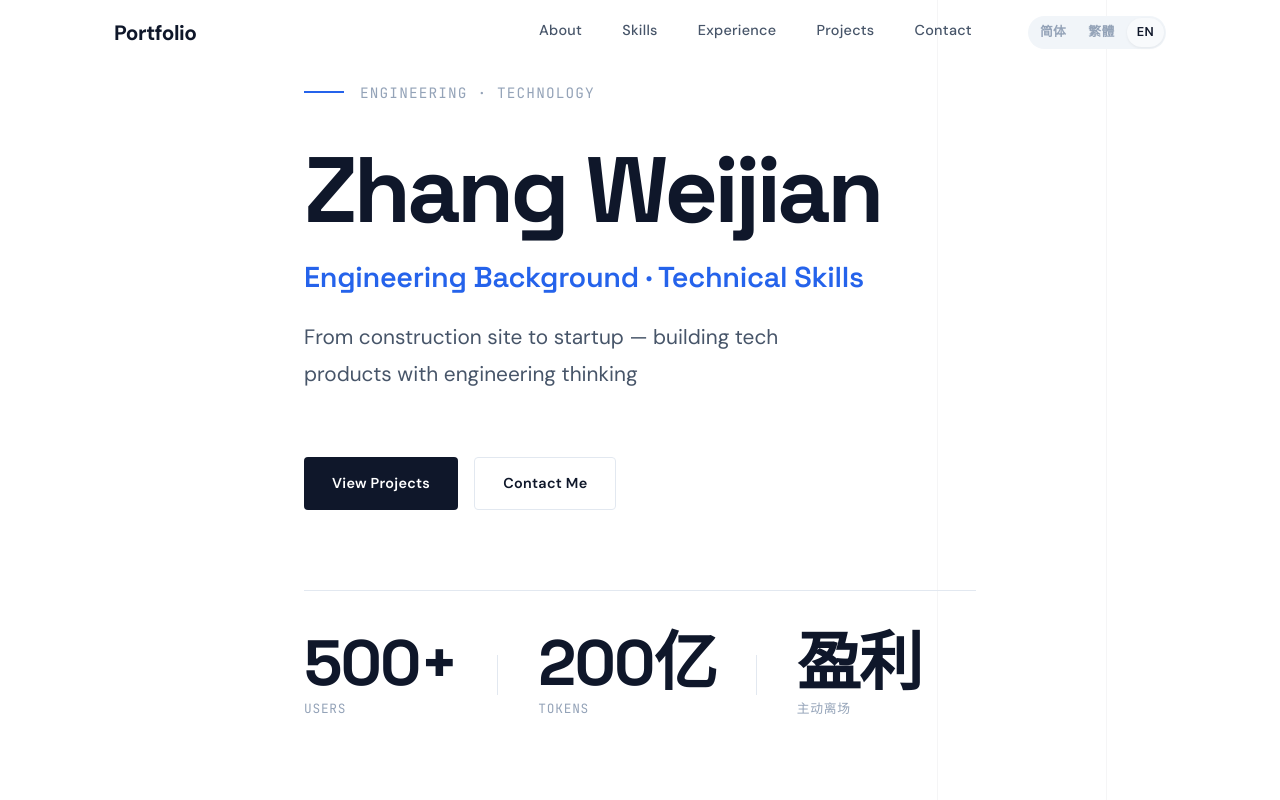
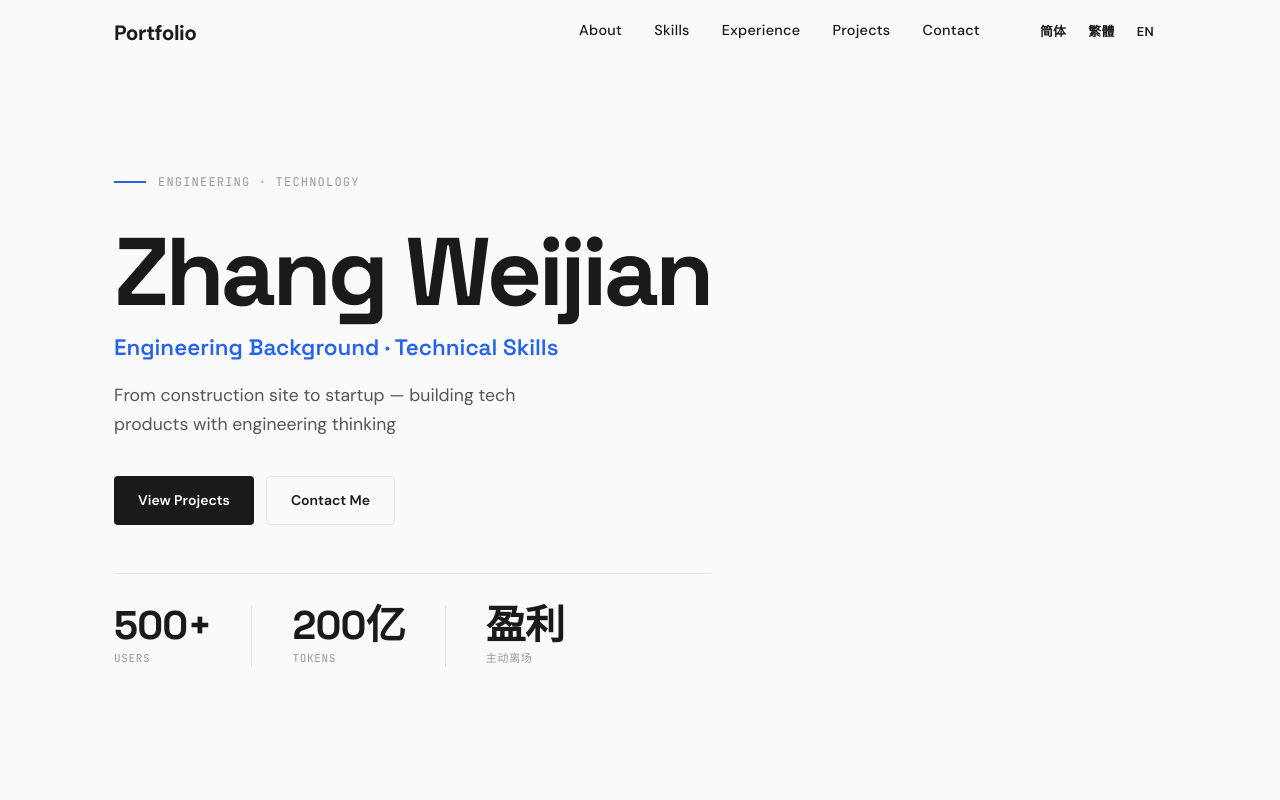
Before and after one commit to entropy66/portfolio, a React (Vite) app: page / in a window 1280 px wide. Shown: the top 800 px of the page. Built offline with nearby package versions, Linux system fonts and the light colour scheme.

Commit message:
v3: prototype-matching design system, Hero component

```diff
--- a/src/components/Hero/Hero.module.css
+++ b/src/components/Hero/Hero.module.css
@@ -2,175 +2,112 @@
   min-height: 100vh;
   display: flex;
   align-items: center;
-  position: relative;
-  overflow: hidden;
-  background: var(--color-bg);
+  padding: 7.5rem var(--space-lg) 5rem;
+  max-width: var(--max-width);
+  margin: 0 auto;
 }
-
-.content {
-  position: relative;
-  z-index: 1;
-  max-width: 720px;
-}
-
+.content { max-width: 640px; }
 .label {
   display: flex;
   align-items: center;
-  gap: var(--space-md);
-  margin-bottom: var(--space-xl);
+  gap: 12px;
+  margin-bottom: 2rem;
 }
-
 .labelLine {
-  width: 40px;
+  width: 32px;
   height: 2px;
-  background: var(--color-accent);
+  background: var(--ac);
 }
-
 .labelText {
-  font-size: var(--text-sm);
-  color: var(--color-text-muted);
-  font-family: var(--font-mono);
-  letter-spacing: 0.08em;
+  font-size: 12px;
+  color: var(--tx3);
+  font-family: var(--fm);
   text-transform: uppercase;
+  letter-spacing: 0.1em;
 }
-
 .name {
   font-size: var(--text-hero);
   font-weight: 700;
-  font-family: var(--font-display);
+  font-family: var(--fd);
   letter-spacing: -0.04em;
-  color: var(--color-text);
-  line-height: 1.0;
-  margin-bottom: var(--space-lg);
+  color: var(--tx);
+  line-height: 1;
+  margin-bottom: 1rem;
 }
-
 .title {
-  font-size: var(--text-xl);
-  color: var(--color-accent);
+  font-size: clamp(1.1rem, 1rem + 0.5vw, 1.4rem);
+  color: var(--ac);
   font-weight: 600;
-  font-family: var(--font-display);
-  margin-bottom: var(--space-lg);
-  letter-spacing: -0.01em;
+  font-family: var(--fd);
+  margin-bottom: 1.25rem;
 }
-
 .tagline {
-  font-size: var(--text-lg);
-  color: var(--color-text-secondary);
-  max-width: 520px;
+  font-size: 1.1rem;
+  color: var(--tx2);
+  max-width: 480px;
   line-height: var(--leading-relaxed);
-  margin-bottom: var(--space-2xl);
+  margin-bottom: 2.25rem;
 }
-
 .ctaRow {
   display: flex;
-  gap: var(--space-md);
-  flex-wrap: wrap;
-  margin-bottom: var(--space-3xl);
+  gap: 12px;
+  margin-bottom: 3rem;
 }
-
 .cta {
   display: inline-flex;
   align-items: center;
-  gap: var(--space-sm);
-  padding: 14px 28px;
-  border-radius: var(--radius-sm);
-  font-size: var(--text-sm);
+  gap: 0.5rem;
+  padding: 12px 24px;
+  border-radius: var(--radius);
+  font-size: 14px;
   font-weight: 600;
-  letter-spacing: 0.02em;
-  transition: all var(--duration-normal) var(--ease-out-expo);
+  transition: all var(--duration-normal) var(--ease);
 }
-
 .ctaPrimary {
-  background: var(--color-text);
+  background: var(--tx);
   color: #fff;
 }
-
 .ctaPrimary:hover {
-  background: var(--color-accent);
-  transform: translateY(-1px);
+  background: var(--ac);
+  color: #fff;
 }
-
 .ctaSecondary {
-  border: 1.5px solid var(--color-border);
-  color: var(--color-text);
+  border: 1.5px solid var(--bd);
+  color: var(--tx);
 }
-
 .ctaSecondary:hover {
-  border-color: var(--color-accent);
-  color: var(--color-accent);
-  transform: translateY(-1px);
+  border-color: var(--ac);
+  color: var(--ac);
 }
-
 .heroMetrics {
   display: flex;
-  align-items: center;
-  gap: var(--space-xl);
-  padding-top: var(--space-xl);
-  border-top: 1px solid var(--color-border);
+  gap: 2.5rem;
+  padding-top: 2rem;
+  border-top: 1px solid var(--bd);
 }
-
-.metric {
-  display: flex;
-  flex-direction: column;
-  gap: var(--space-xs);
+.metric { display: flex; flex-direction: column; }
+.metricNumber {
+  font-size: clamp(1.8rem, 1.5rem + 1.5vw, 2.5rem);
+  font-weight: 700;
+  font-family: var(--fd);
+  line-height: 1;
+  letter-spacing: -0.02em;
 }
-
-.metricNumber {
-  font-size: var(--text-3xl);
-  font-weight: 700;
-  font-family: var(--font-display);
-  color: var(--color-text);
-  line-height: 1;
-  letter-spacing: -0.03em;
-}
-
 .metricLabel {
-  font-size: var(--text-xs);
-  color: var(--color-text-muted);
-  font-family: var(--font-mono);
+  font-size: 11px;
+  color: var(--tx3);
+  font-family: var(--fm);
   text-transform: uppercase;
   letter-spacing: 0.06em;
+  margin-top: 4px;
 }
-
 .metricDivider {
   width: 1px;
-  height: 40px;
-  background: var(--color-border);
+  background: var(--bd);
+  align-self: stretch;
 }
-
-.gridDecor {
-  position: absolute;
-  top: 0;
-  right: 0;
-  bottom: 0;
-  width: 40%;
-  pointer-events: none;
-  opacity: 0.04;
+@media (max-width: 768px) {
+  .hero { min-height: auto; padding: 6rem 0 4rem; }
+  .heroMetrics { flex-direction: column; gap: 1.25rem; }
+  .metricDivider { width: 40px; height: 1px; }
 }
-
-.gridLine {
-  position: absolute;
-  top: 0;
-  bottom: 0;
-  width: 1px;
-  background: var(--color-text);
-}
-
-.gridLine:nth-child(1) { left: 33%; }
-.gridLine:nth-child(2) { left: 66%; }
-.gridLine:nth-child(3) { left: 100%; }
-
-@media (max-width: 768px) {
-  .hero {
-    min-height: auto;
-    padding: 6rem 0 4rem;
-  }
-  .content { max-width: 100%; }
-  .heroMetrics {
-    flex-direction: column;
-    align-items: flex-start;
-    gap: var(--space-lg);
-  }
-  .metricDivider { width: 40px; height: 1px; }
-  .gridDecor { display: none; }
-}
--- a/src/components/Hero/Hero.tsx
+++ b/src/components/Hero/Hero.tsx
@@ -2,111 +2,45 @@ import { motion } from 'framer-motion'
 import { useI18n } from '../../i18n/context'
 import styles from './Hero.module.css'
 
-const easeOutExpo = [0.16, 1, 0.3, 1] as const
-
+const ease = [0.16, 1, 0.3, 1] as const
 const fadeUp = {
-  hidden: { opacity: 0, y: 40 },
+  hidden: { opacity: 0, y: 30 },
   visible: (i: number) => ({
     opacity: 1,
     y: 0,
-    transition: {
-      delay: i * 0.15,
-      duration: 0.8,
-      ease: easeOutExpo,
-    },
+    transition: { delay: i * 0.12, duration: 0.7, ease },
   }),
 }
 
 export function Hero() {
   const { t } = useI18n()
-
   return (
     <section className={styles.hero} id="hero">
-      <div className={`container ${styles.content}`}>
-        <motion.div
-          className={styles.label}
-          variants={fadeUp}
-          initial="hidden"
-          animate="visible"
-          custom={0}
-        >
+      <div className={styles.content}>
+        <motion.div className={styles.label} variants={fadeUp} initial="hidden" animate="visible" custom={0}>
           <span className={styles.labelLine} />
           <span className={styles.labelText}>{t.hero.greeting}</span>
         </motion.div>
-
-        <motion.h1
-          className={styles.name}
-          variants={fadeUp}
-          initial="hidden"
-          animate="visible"
-          custom={1}
-        >
+        <motion.h1 className={styles.name} variants={fadeUp} initial="hidden" animate="visible" custom={1}>
           {t.personal.name}
         </motion.h1>
-
-        <motion.h2
-          className={styles.title}
-          variants={fadeUp}
-          initial="hidden"
-          animate="visible"
-          custom={2}
-        >
+        <motion.h2 className={styles.title} variants={fadeUp} initial="hidden" animate="visible" custom={2}>
           {t.personal.title}
         </motion.h2>
-
-        <motion.p
-          className={styles.tagline}
-          variants={fadeUp}
-          initial="hidden"
-          animate="visible"
-          custom={3}
-        >
+        <motion.p className={styles.tagline} variants={fadeUp} initial="hidden" animate="visible" custom={3}>
           {t.personal.tagline}
         </motion.p>
-
-        <motion.div
-          className={styles.ctaRow}
-          variants={fadeUp}
-          initial="hidden"
-          animate="visible"
-          custom={4}
-        >
-          <a href="#projects" className={`${styles.cta} ${styles.ctaPrimary}`}>
-            {t.hero.ctaProjects}
-          </a>
-          <a href="#contact" className={`${styles.cta} ${styles.ctaSecondary}`}>
-            {t.hero.ctaContact}
-          </a>
+        <motion.div className={styles.ctaRow} variants={fadeUp} initial="hidden" animate="visible" custom={4}>
+          <a href="#projects" className={`${styles.cta} ${styles.ctaPrimary}`}>{t.hero.ctaProjects}</a>
+          <a href="#contact" className={`${styles.cta} ${styles.ctaSecondary}`}>{t.hero.ctaContact}</a>
         </motion.div>
-
-        <motion.div
-          className={styles.heroMetrics}
-          variants={fadeUp}
-          initial="hidden"
-          animate="visible"
-          custom={5}
-        >
-          <div className={styles.metric}>
-            <span className={styles.metricNumber}>500+</span>
-            <span className={styles.metricLabel}>users</span>
-          </div>
+        <motion.div className={styles.heroMetrics} variants={fadeUp} initial="hidden" animate="visible" custom={5}>
+          <div className={styles.metric}><span className={styles.metricNumber}>500+</span><span className={styles.metricLabel}>Users</span></div>
           <div className={styles.metricDivider} />
-          <div className={styles.metric}>
-            <span className={styles.metricNumber}>200亿</span>
-            <span className={styles.metricLabel}>tokens</span>
-          </div>
+          <div className={styles.metric}><span className={styles.metricNumber}>200亿</span><span className={styles.metricLabel}>Tokens</span></div>
           <div className={styles.metricDivider} />
-          <div className={styles.metric}>
-            <span className={styles.metricNumber}>盈利</span>
-            <span className={styles.metricLabel}>主动离场</span>
-          </div>
+          <div className={styles.metric}><span className={styles.metricNumber}>盈利</span><span className={styles.metricLabel}>主动离场</span></div>
         </motion.div>
-      </div>
-
-      <div className={styles.gridDecor} aria-hidden="true">
-        <div className={styles.gridLine} />
-        <div className={styles.gridLine} />
-        <div className={styles.gridLine} />
       </div>
     </section>
   )
--- a/src/index.css
+++ b/src/index.css
@@ -1,23 +1,17 @@
 /* ===== Design Tokens ===== */
 :root {
-  /* Colors - Swiss Engineering: slate + electric blue */
-  --color-bg: #ffffff;
-  --color-bg-elevated: #f8fafc;
-  --color-bg-subtle: #f1f5f9;
-  --color-text: #0f172a;
-  --color-text-secondary: #475569;
-  --color-text-muted: #94a3b8;
-  --color-accent: #2563eb;
-  --color-accent-light: #dbeafe;
-  --color-accent-hover: #1d4ed8;
-  --color-border: #e2e8f0;
-  --color-border-subtle: #f1f5f9;
-
-  /* Typography - DM Sans (body) + Space Grotesk (display) */
-  --font-display: 'Space Grotesk', 'DM Sans', -apple-system, BlinkMacSystemFont, sans-serif;
-  --font-sans: 'DM Sans', -apple-system, BlinkMacSystemFont, 'Segoe UI', sans-serif;
-  --font-serif: 'Noto Serif SC', 'Georgia', serif;
-  --font-mono: 'JetBrains Mono', 'Fira Code', monospace;
+  --bg: #fafafa;
+  --bg2: #ffffff;
+  --bg3: #f5f5f5;
+  --tx: #1a1a1a;
+  --tx2: #555555;
+  --tx3: #999999;
+  --ac: #2563eb;
+  --ac-l: #eff6ff;
+  --bd: #e5e5e5;
+  --fd: 'Space Grotesk', -apple-system, BlinkMacSystemFont, sans-serif;
+  --fb: 'DM Sans', -apple-system, BlinkMacSystemFont, 'Segoe UI', sans-serif;
+  --fm: 'JetBrains Mono', 'Fira Code', monospace;
 
   --text-xs: clamp(0.7rem, 0.65rem + 0.25vw, 0.8rem);
   --text-sm: clamp(0.8rem, 0.75rem + 0.25vw, 0.9rem);
@@ -26,176 +20,53 @@
   --text-xl: clamp(1.3rem, 1.1rem + 1vw, 1.8rem);
   --text-2xl: clamp(1.8rem, 1.4rem + 2vw, 2.8rem);
   --text-3xl: clamp(2.2rem, 1.6rem + 3vw, 4rem);
-  --text-hero: clamp(2.8rem, 1.8rem + 5vw, 6rem);
+  --text-hero: clamp(3rem, 2rem + 5vw, 6.5rem);
 
-  --leading-tight: 1.15;
+  --leading-tight: 1.1;
   --leading-normal: 1.6;
-  --leading-relaxed: 1.8;
+  --leading-relaxed: 1.7;
 
-  /* Spacing */
   --space-xs: 0.25rem;
   --space-sm: 0.5rem;
   --space-md: 1rem;
   --space-lg: 1.5rem;
-  --space-xl: 2.5rem;
-  --space-2xl: 4rem;
-  --space-3xl: 5rem;
-  --space-section: clamp(3.5rem, 2.5rem + 3vw, 6rem);
+  --space-xl: 2rem;
+  --space-2xl: 3rem;
+  --space-3xl: 4rem;
+  --space-section: 5rem;
 
-  /* Layout */
   --max-width: 1100px;
   --max-width-narrow: 800px;
+  --radius: 4px;
 
-  /* Radius - tighter, more Swiss */
-  --radius-sm: 4px;
-  --radius-md: 8px;
-  --radius-lg: 12px;
-  --radius-full: 9999px;
-
-  /* Shadows */
-  --shadow-sm: 0 1px 3px rgba(0, 0, 0, 0.06);
-  --shadow-md: 0 4px 12px rgba(0, 0, 0, 0.08);
-  --shadow-lg: 0 8px 30px rgba(0, 0, 0, 0.1);
-  --shadow-card: 0 1px 3px rgba(0, 0, 0, 0.04), 0 0 1px rgba(0, 0, 0, 0.06);
-
-  /* Transitions */
   --duration-fast: 150ms;
   --duration-normal: 300ms;
-  --duration-slow: 500ms;
-  --ease-out-expo: cubic-bezier(0.16, 1, 0.3, 1);
-  --ease-out-quad: cubic-bezier(0.25, 0.46, 0.45, 0.94);
-
-  /* Z-index */
+  --ease: cubic-bezier(0.16, 1, 0.3, 1);
   --z-nav: 100;
-  --z-overlay: 200;
 }
 
 /* ===== Reset ===== */
-*,
-*::before,
-*::after {
-  margin: 0;
-  padding: 0;
-  box-sizing: border-box;
-}
-
-html {
-  scroll-behavior: smooth;
-  -webkit-font-smoothing: antialiased;
-  -moz-osx-font-smoothing: grayscale;
-  text-rendering: optimizeLegibility;
-}
-
+*, *::before, *::after { margin: 0; padding: 0; box-sizing: border-box; }
+html { scroll-behavior: smooth; -webkit-font-smoothing: antialiased; }
 body {
-  font-family: var(--font-sans);
+  font-family: var(--fb);
   font-size: var(--text-base);
   line-height: var(--leading-normal);
-  color: var(--color-text);
-  background-color: var(--color-bg);
+  color: var(--tx);
+  background: var(--bg);
   overflow-x: hidden;
 }
+a { color: var(--ac); text-decoration: none; transition: color var(--duration-fast); }
+a:hover { color: var(--ac); }
+img { max-width: 100%; height: auto; display: block; }
+button { cursor: pointer; border: none; background: none; font: inherit; color: inherit; }
+ul, ol { list-style: none; }
+h1, h2, h3, h4, h5, h6 { line-height: var(--leading-tight); font-weight: 700; font-family: var(--fd); }
 
-a {
-  color: var(--color-accent);
-  text-decoration: none;
-  transition: color var(--duration-fast) var(--ease-out-quad);
+.container { width: 100%; max-width: var(--max-width); margin: 0 auto; padding: 0 var(--space-lg); }
+::selection { background: var(--ac-l); color: var(--tx); }
+:focus-visible { outline: 2px solid var(--ac); outline-offset: 2px; }
+
+@media (prefers-reduced-motion: reduce) {
+  *, *::before, *::after { animation-duration: 0.01ms !important; transition-duration: 0.01ms !important; }
 }
-
-a:hover {
-  color: var(--color-accent-hover);
-}
-
-img {
-  max-width: 100%;
-  height: auto;
-  display: block;
-}
-
-button {
-  cursor: pointer;
-  border: none;
-  background: none;
-  font: inherit;
-  color: inherit;
-}
-
-ul, ol {
-  list-style: none;
-}
-
-h1, h2, h3, h4, h5, h6 {
-  line-height: var(--leading-tight);
-  font-weight: 600;
-  font-family: var(--font-display);
-}
-
-/* ===== Utility ===== */
-.container {
-  width: 100%;
-  max-width: var(--max-width);
-  margin: 0 auto;
-  padding: 0 var(--space-lg);
-}
-
-.container--narrow {
-  max-width: var(--max-width-narrow);
-}
-
-/* Selection */
-::selection {
-  background: var(--color-accent-light);
-  color: var(--color-text);
-}
-
-/* Scrollbar */
-::-webkit-scrollbar {
-  width: 8px;
-}
-
-::-webkit-scrollbar-track {
-  background: var(--color-bg);
-}
-
-::-webkit-scrollbar-thumb {
-  background: var(--color-border);
-  border-radius: var(--radius-full);
-}
-
-::-webkit-scrollbar-thumb:hover {
-  background: var(--color-text-muted);
-}
-
-/* Focus visible */
-:focus-visible {
-  outline: 2px solid var(--color-accent);
-  outline-offset: 2px;
-}
-
-/* ===== Scroll Animation ===== */
-.fade-in-up {
-  opacity: 0;
-  transform: translateY(24px);
-  transition: opacity 0.6s var(--ease-out-expo), transform 0.6s var(--ease-out-expo);
-}
-
-.fade-in-up.visible {
-  opacity: 1;
-  transform: translateY(0);
-}
-
-/* Reduced motion */
-@media (prefers-reduced-motion: reduce) {
-  *,
-  *::before,
-  *::after {
-    animation-duration: 0.01ms !important;
-    animation-iteration-count: 1 !important;
-    transition-duration: 0.01ms !important;
-    scroll-behavior: auto !important;
-  }
-
-  .fade-in-up {
-    opacity: 1;
-    transform: none;
-  }
-}
```
